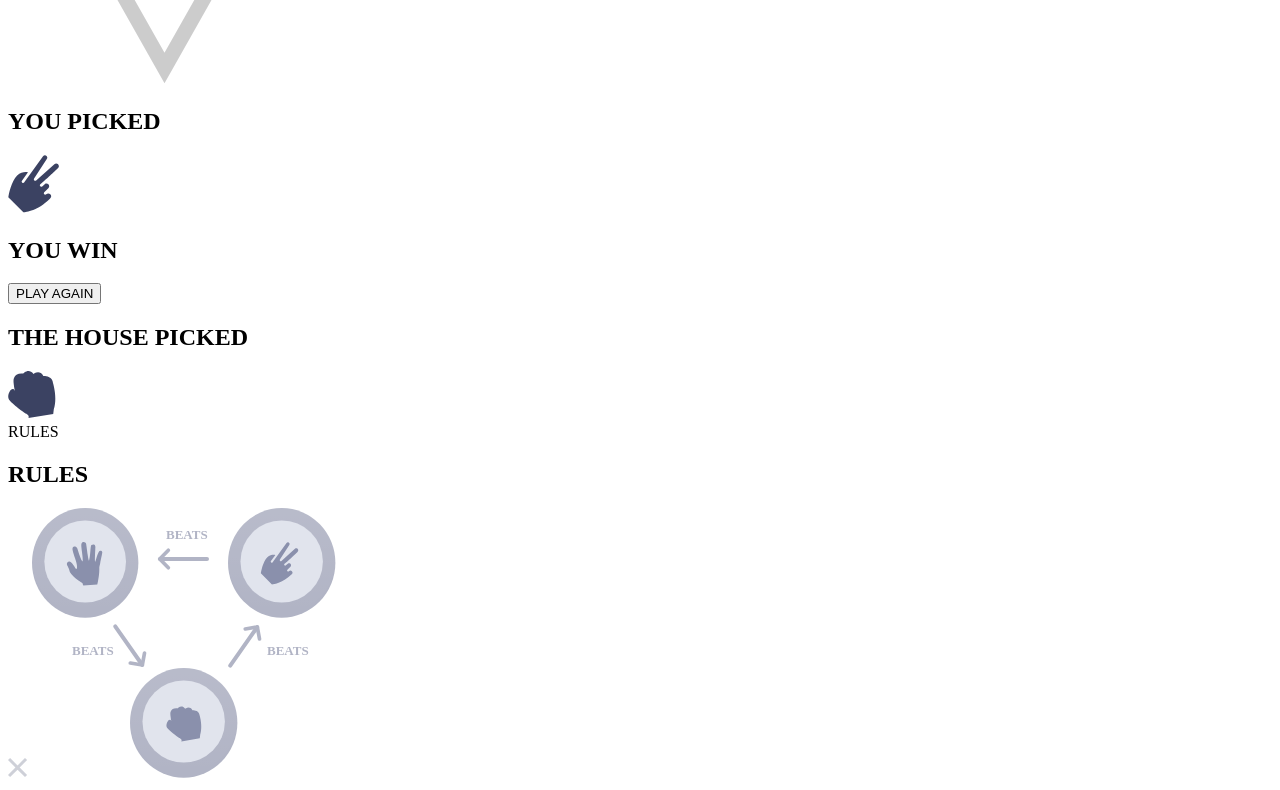
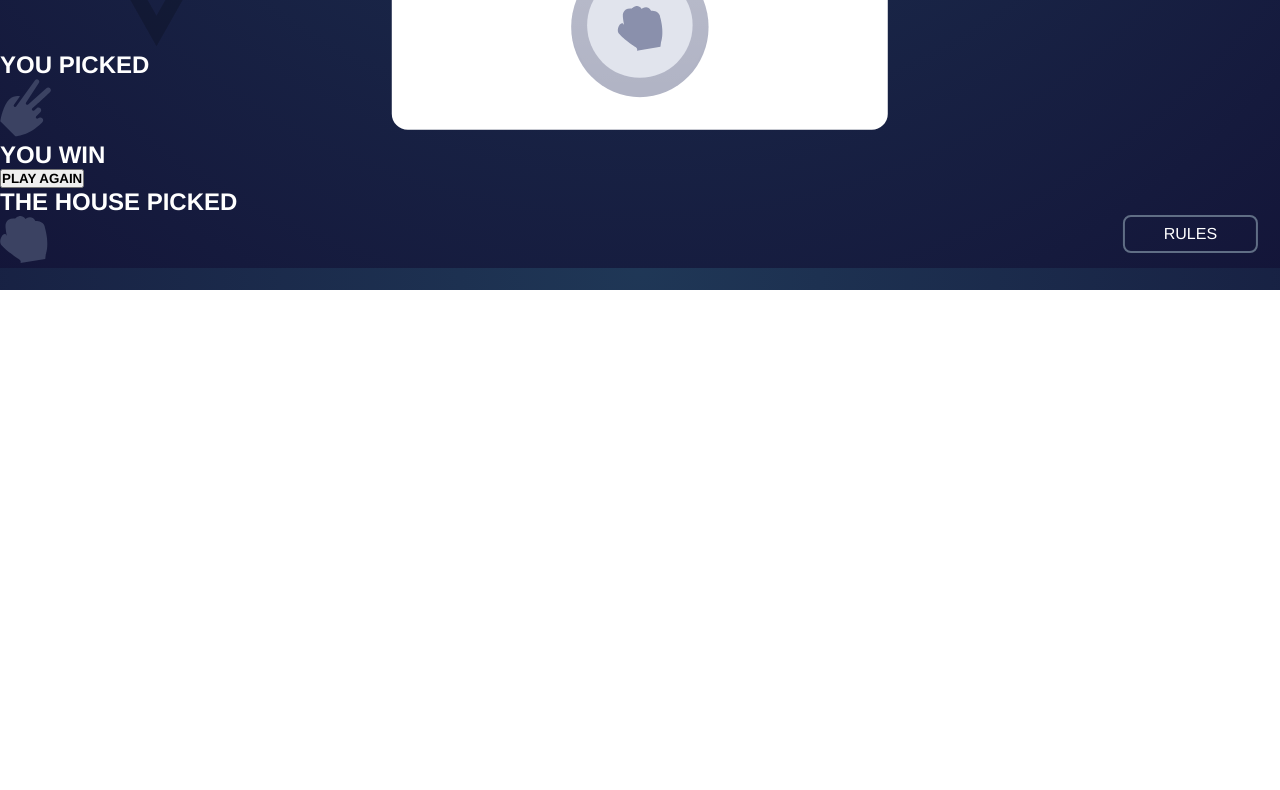
Before and after one commit to UserAhmad2001/rock_paper_scissors_game, a website: page index.html in a window 1280 px wide. Shown: the part 510-1300 px from the top of the page. After the commit the page ends 800 px from the top, so only its background shows below. Drawn offline with Linux system fonts and the light colour scheme; a web font is replaced by a local one.

Commit message:
completed built section styling

```diff
--- a/assets/index.js
+++ b/assets/index.js
@@ -1,24 +1,5 @@
 const choices = [
-    './images\icon-rock.svg',
-    './images\icon-paper.svg',
-    './images\icon-scissors.svg'
+    './images/icon-rock.svg',
+    './images/icon-paper.svg',
+    './images/icon-scissors.svg'
 ]
-
-document.querySelector('#rules-btn')
-.addEventListener('click', rulesWindow)
-document.querySelector('#close-btn')
-.addEventListener('click',rulesWindow)
-function rulesWindow(e){
-    var rules = document.querySelector('#rules-container')
-    if(rules.style.display === "flex"){
-        rules.style.opacity = "0";
-        setTimeout(() => {
-            rules.style.display = "none";
-        }, 500);
-    }else{
-        rules.style.display = "flex";
-        setTimeout(() => {
-            rules.style.opacity = "1";
-        }, 100);
-    }
-}
--- a/index.html
+++ b/index.html
@@ -76,7 +76,7 @@
 
 
 <!-- THE RULES SECTION -->
-<section>
+<section class="rules">
   <span id="rules-btn">RULES</span>
   <div id="rules-container">
     <h1>RULES</h1>
--- a/scss/_root.scss
+++ b/scss/_root.scss
@@ -0,0 +1,25 @@
+@font-face {
+    font-family: 'Barlow Semi Condensed';
+    src: url(https://fonts.google.com/specimen/Barlow+Semi+Condensed);
+}
+
+$dark-txt:hsl(229, 25%, 31%);
+$score-txt:hsl(229, 64%, 46%);
+$header-txt:hsl(217, 16%, 45%);
+
+*{
+    margin: 0;
+    padding: 0;
+    box-sizing: border-box;
+    font-weight: 700;
+    font-family: 'Barlow Semi Condensed' , 'Franklin Gothic Medium', 'Arial Narrow', Arial, sans-serif;
+}
+body{
+    background: radial-gradient(circle at top,
+    hsl(214, 47%, 23%),
+    hsl(237, 49%, 15%));
+
+    width: 100%;
+    height: 100%;
+    color: white;
+}
--- a/scss/_rules.scss
+++ b/scss/_rules.scss
@@ -0,0 +1,50 @@
+@use './root' as *;
+.rules{
+
+    #rules-btn{
+        position: absolute;
+        left: 93%;
+        top: 93%;
+        transform: translate(-50%, -50%);
+        padding: .5rem 2.4rem;
+        border: 2px solid $header-txt;
+        border-radius: .5rem;
+        font-weight: 100;
+        cursor: pointer;
+    }
+
+
+    #rules-container{
+        position: fixed;
+        top: 50%;
+        left: 50%;
+        transform: translate(-50%, -50%);
+        background-color: white;
+        padding: 2rem;
+        border-radius: 1rem;
+        display: flex;
+        flex-wrap: wrap;
+
+        h1{
+            flex-basis: 95%;
+            color: black;
+            font-size: 2rem;
+        }
+
+        #close-btn{
+            flex-basis: 5%;
+            object-fit: contain;
+            cursor: pointer;
+            order: 0;
+        }
+
+        #rules-img{
+            flex-basis: 90%;
+            margin-inline: auto;
+            padding-top: 2rem;
+        }
+
+    }
+
+
+}
```
Also changed, not shown: assets/style.css, scss/_custom.scss (added), 1 other file.
